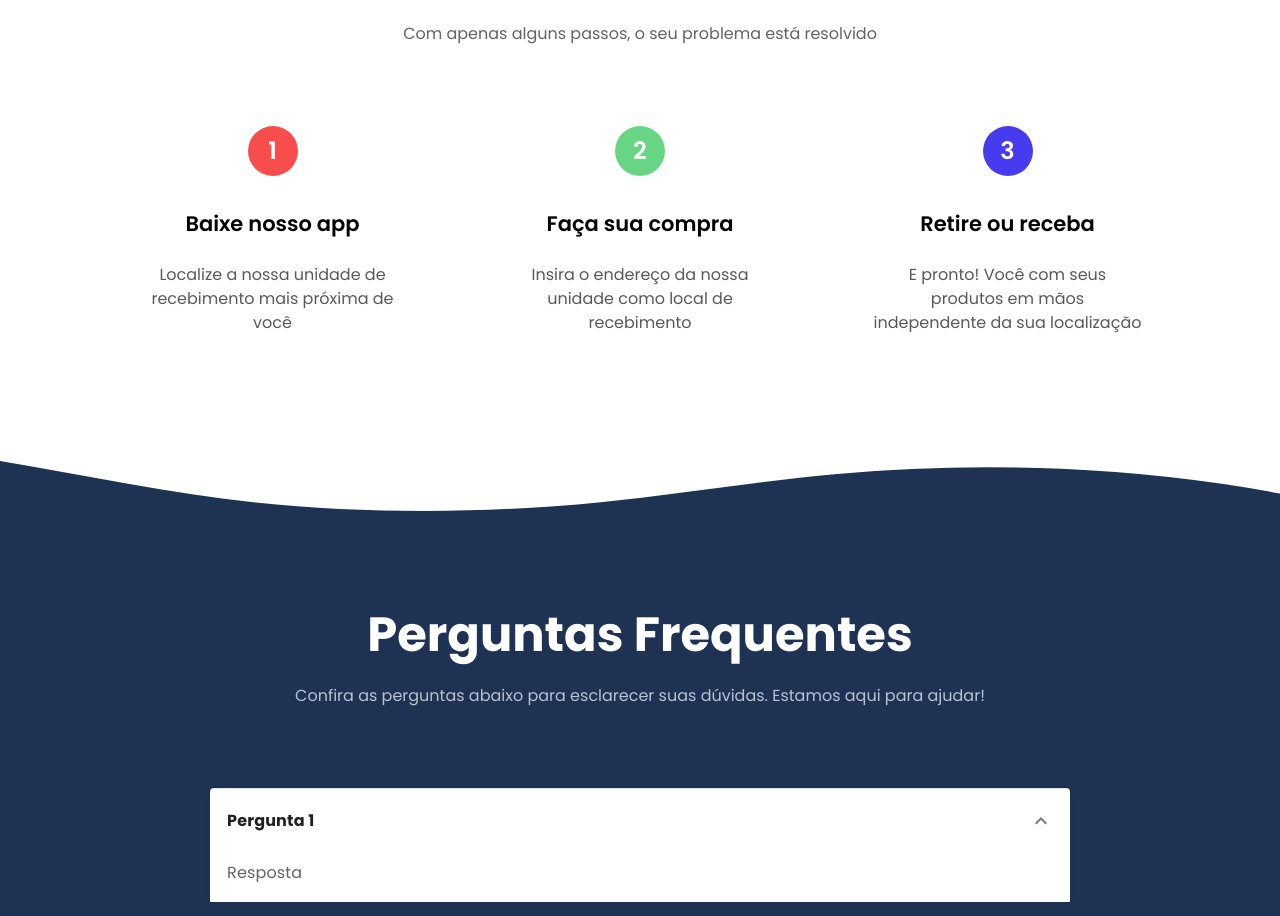
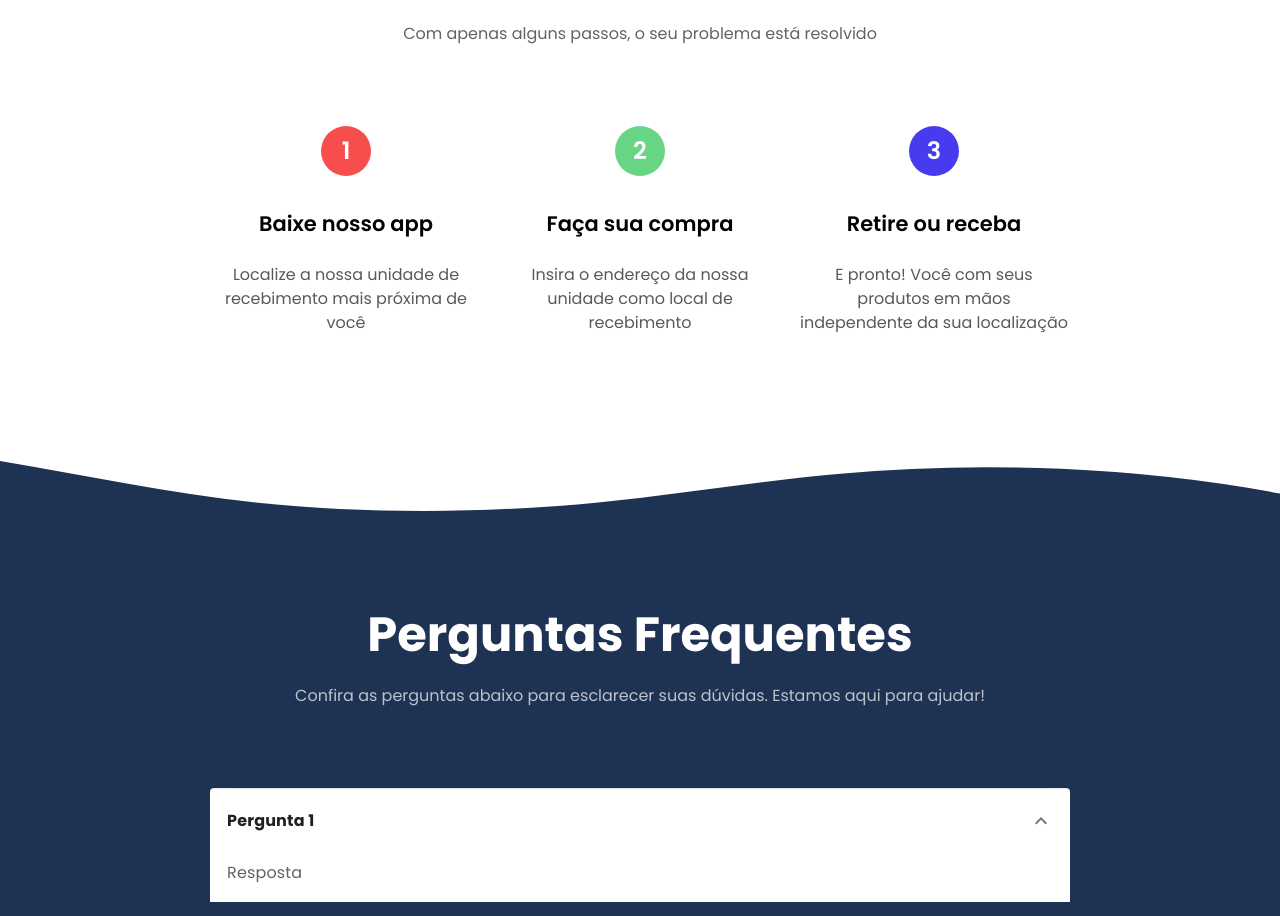
Before and after one commit to EdisonMatos/Dev-Template, a React (Vite) app: page / in a window 1280 px wide. Shown: the part 1980-2896 px from the top of the page. Built offline with nearby package versions, Linux system fonts and the light colour scheme.

Commit message:
fix: Adiciona animação aos elementos da HowltWorks que não tinham

```diff
--- a/src/components/sections/HowItWorks.jsx
+++ b/src/components/sections/HowItWorks.jsx
@@ -1,6 +1,7 @@
 import SectionArea from "../sectionElements/SectionArea";
 import SectionHeader from "../sectionElements/SectionHeader";
 import SectionWrapper from "../sectionElements/SectionWrapper";
+import MotionDivDownToUp from "../animation/MotionDivDownToUp";
 
 export default function HowItWorks() {
   return (
@@ -14,6 +15,8 @@ export default function HowItWorks() {
         sectionHeaderSubtitle="Com apenas alguns passos, o seu problema está resolvido"
       />
       <SectionWrapper>
+        <div>
+          <MotionDivDownToUp>
             <div className="flex flex-col items-center desktop1:flex-wrap desktop1:flex-row justify-evenly w-full gap-[36px] tablet1:gap-[24px] font-mainFont mt-[42px] desktop1:mt-0">
               <div className="flex flex-col justify-center items-center w-[270px] hover:scale-110 transition mb-[32px] desktop1:mb-0">
                 <div className="bg-lighter mb-[32px] p-[25px] flex justify-center items-center rounded-full h-[25px] w-[25px] text-white text-title3 font-semibold">
@@ -50,6 +53,8 @@ export default function HowItWorks() {
                 </p>
               </div>
             </div>
+          </MotionDivDownToUp>
+        </div>
       </SectionWrapper>
     </div>
   );
```
Lines whose indentation alone changed are shown as unchanged.
